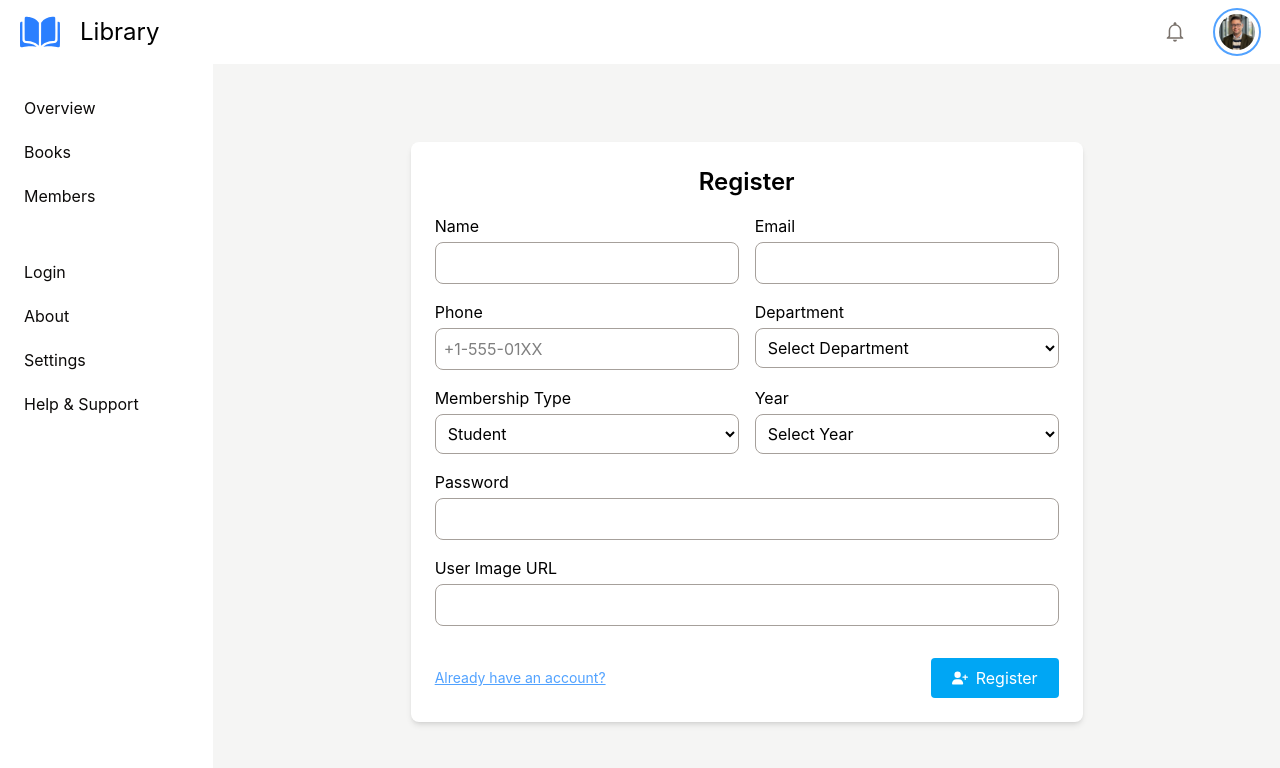
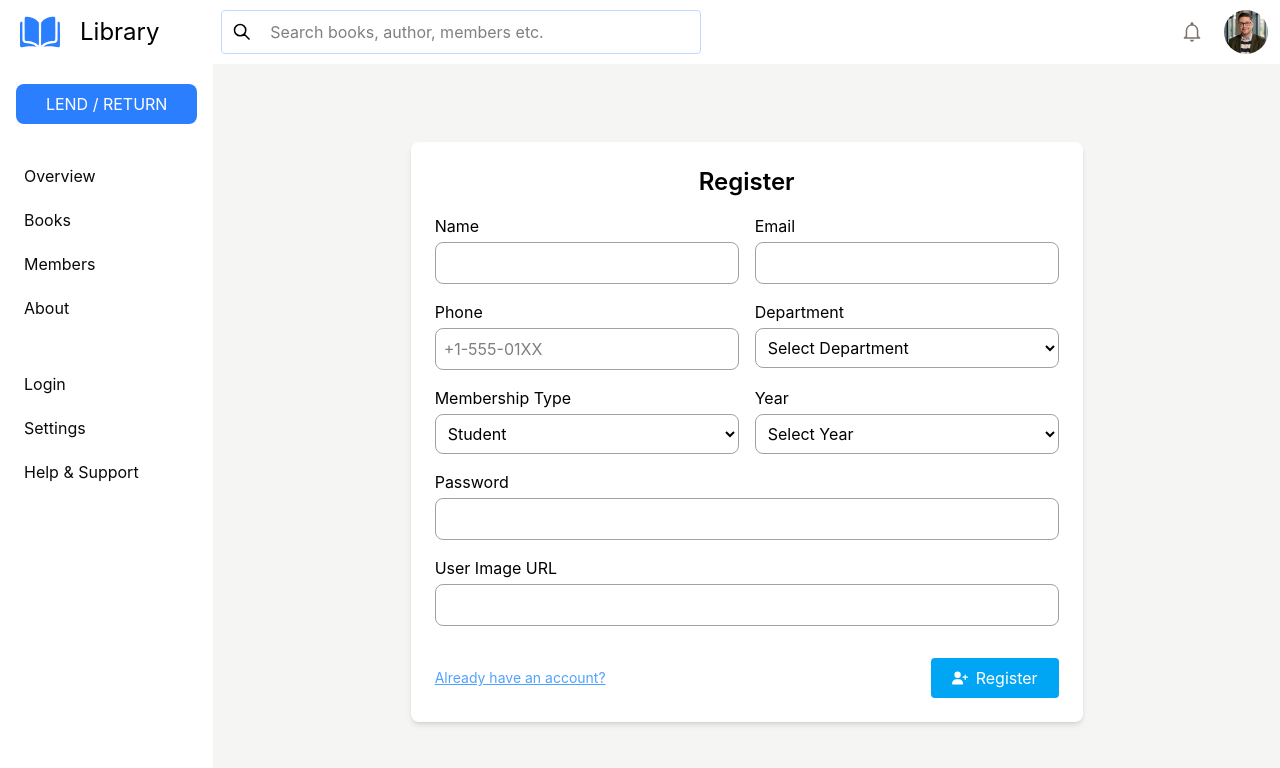
Before and after one commit to BRajendra10/Library-management-system, a React (Vite) app: page /register in a window 1280 px wide. Shown: the top 768 px of the page. Built offline with nearby package versions, Linux system fonts and the light colour scheme; no server answers.

Commit message:
add members data temp

```diff
--- a/src/components/Member.jsx
+++ b/src/components/Member.jsx
@@ -1,12 +1,33 @@
 import React from 'react'
 
-function Member({data}) {
-    console.log(data);
+function Member({ data }) {
+  const { id, userImage, name, email, phone, lastVisited, department, year, fineDue } = data;
+
+  console.log(userImage);
 
   return (
-    <div className="w-full h-[5rem] grid grid-cols-20">
-        <div className="col-span-3 bg-red-200"></div>
-    </div>
+    <ul className="w-full h-[4rem] grid grid-cols-25 text-sm/6 p-2 gap-1 bg-stone-100" key={id}>
+      <li className="flex items-center text-stone-500">
+        <input className="w-4 h-4" type="checkbox" name="select-all-member" id="select-all-member" />
+      </li>
+      <li className="col-span-5 flex items-center gap-2 text-stone-500">
+        <img className="w-9 h-9 rounded-full" src={userImage} alt="" />
+        <div className="flex flex-col">
+          <span>{name}</span>
+          <span className="text-sm truncate">{email}</span>
+        </div>
+      </li>
+      <li className="col-span-2 flex items-center text-stone-500">ID {id}</li>
+      <li className="col-span-3 flex items-center text-stone-500">{phone}</li>
+      <li className="col-span-3 flex items-center text-stone-500">{lastVisited}</li>
+      <li className="col-span-3 flex items-center text-stone-500">{department}</li>
+      <li className="col-span-2 flex items-center text-stone-500">{year}</li>
+      <li className="col-span-3 flex items-center text-stone-500">{fineDue}</li>
+      <li className="col-span-3 flex items-center gap-2 text-stone-500">
+        <button className="px-2 py-1 text-black bg-blue-200 rounded-sm">edit</button>
+        <button className="px-2 py-1 text-black bg-blue-200 rounded-sm">delet</button>
+      </li>
+    </ul>
   )
 }
 
--- a/src/screens/Dashboard.jsx
+++ b/src/screens/Dashboard.jsx
@@ -12,6 +12,7 @@ import { NavLink } from "react-router-dom";
 import { useSelector, useDispatch } from 'react-redux'
 import { SidebarContext } from '../context/sidebarContext';
 import { updateLoginData } from '../features/LoginSlice';
+import { GrSearch } from "react-icons/gr";
 
 function Dashboard() {
     const { isLogedIn } = useSelector((state) => state.login);
@@ -94,9 +95,9 @@ function Dashboard() {
                     <span className="text-2xl">Library</span>
                 </div>
 
-                {/* <div className="w-full flex justify-center items-center px-4 py-2">
+                <div className="w-full flex justify-center items-center px-4 py-2">
                     <button className="w-full p-2 rounded-lg uppercase text-white bg-blue-500 hover:bg-blue-400">Lend / return</button>
-                </div> */}
+                </div>
 
                 <nav className="flex flex-col justify-center gap-1 p-3">
                     <NavLink
@@ -108,6 +109,9 @@ function Dashboard() {
                     <NavLink
                         className={({ isActive }) => `text-stone-950 hover:bg-blue-500 hover:text-white duration-300 text-base rounded-lg p-2 px-3 ${isActive ? "bg-blue-500 text-white" : ""}`}
                         to={"/members"}>Members</NavLink>
+                    <NavLink
+                        className={({ isActive }) => `text-stone-950 hover:bg-blue-500 hover:text-white duration-300 text-base rounded-lg p-2 px-3 ${isActive ? "bg-blue-500 text-white" : ""}`}
+                        to={"/about"}>About</NavLink>
                 </nav>
 
                 {/* Navigation */}
@@ -116,9 +120,6 @@ function Dashboard() {
                         <NavLink
                             className={({ isActive }) => `text-stone-950 hover:bg-blue-500 hover:text-white duration-300 text-base rounded-lg p-2 px-3 ${isActive ? "bg-blue-500 text-white" : ""}`}
                             to={"/login"}>Login</NavLink>}
-                    <NavLink
-                        className={({ isActive }) => `text-stone-950 hover:bg-blue-500 hover:text-white duration-300 text-base rounded-lg p-2 px-3 ${isActive ? "bg-blue-500 text-white" : ""}`}
-                        to={"/about"}>About</NavLink>
                     <NavLink
                         className={({ isActive }) => `text-stone-950 hover:bg-blue-500 hover:text-white duration-300 text-base rounded-lg p-2 px-3 ${isActive ? "bg-blue-500 text-white" : ""}`}
                         to={"/settings"}>Settings</NavLink>
@@ -164,14 +165,23 @@ function Dashboard() {
             <div className="col-span-26 md:col-span-28 lg:col-span-24 xl:col-span-25 2xl:col-span-26 min-h-screen flex flex-col bg-white">
 
                 {/* right top navigation */}
-                <div className="w-full h-[4rem] flex justify-end items-center p-2">
-                    <div className="w-[8rem] flex justify-evenly items-center gap-2">
+                <div className="w-full h-[4rem] flex justify-between items-center p-2">
+                    <div className="w-[30rem] h-[2.7rem] flex flex-start items-center border border-blue-200 rounded-sm">
+                        <div className="w-10 h-full flex justify-center items-center p-1"><GrSearch className="text-lg" /></div>
+                        <input className="w-90 h-full py-1 px-2 outline-none" type="text" placeholder="Search books, author, members etc." />
+                    </div>
+
+                    <div className="w-fit flex justify-evenly items-center gap-2">
                         <button className="p-2 text-stone-500 hover:text-stone-950 duration-300">
                             <IoMdNotificationsOutline className="text-2xl font-normal" />
                         </button>
 
-                        <div className="w-12 h-12 rounded-full border-2 border-blue-400 p-1">
-                            <img className="w-full h-full object-cover rounded-full" src={user} alt="curr-user" />
+                        <div className="w-fit h-full flex justify-start gap-2 p-1">
+                            <img className="w-11 h-11 object-cover rounded-full" src={user} alt="curr-user" />
+                            {/* <div className="w-[10rem] overflow-hidden">
+                                <h3>{login[0]?.name}</h3>
+                                <span className="truncate">{login[0]?.email}</span>
+                            </div> */}
                         </div>
                     </div>
                 </div>
--- a/src/screens/Members.jsx
+++ b/src/screens/Members.jsx
@@ -9,8 +9,9 @@ function Members() {
   const { members } = useSelector((state) => state.members);
 
   return (
+    <div className="w-full h-full px-2">
       <div className="w-full h-220 flex flex-col items-center border border-blue-200 bg-blue-100/40 rounded-lg">
-      <div className="w-full h-[3.8rem] grid grid-cols-20">
+        <div className="w-full min-h-[3.5rem] grid grid-cols-20">
           <nav className="col-span-5 2xl:col-span-3 grid grid-cols-2">
             <NavLink className="flex justify-center hover:bg-blue-200 items-center">Students</NavLink>
             <NavLink className="flex justify-center hover:bg-blue-200 items-center">Admin</NavLink>
@@ -18,20 +19,24 @@ function Members() {
 
           <button className="col-end-21 col-span-2 uppercase text-blue-700 hover:bg-blue-300/50 bg-blue-300"> + add member </button>
         </div>
-      <div className="w-full h-full bg-white rounded-lg">
-        {/* <div className="w-full h-[3.8rem] grid grid-cols-20">
-          <div className="col-span-5 grid grid-cols-12 p-2 py-3">
-            <div className="col-span-1 flex justify-center items-center rounded-l-lg bg-gray-200">
-              <LuSearch className="text-xl" />
+        <div className="w-full h-full bg-white rounded-lg overflow-scroll">
+          <ul className="w-full h-[3rem] grid grid-cols-25 text-sm/6 p-2 gap-1 bg-white z-5">
+            <li className="flex items-center text-stone-500">
+              <input className="w-4 h-4" type="checkbox" name="select-all-member" id="select-all-member" />
+            </li>
+            <li className="col-span-5 flex items-center text-stone-500">Name & Email </li>
+            <li className="col-span-2 flex items-center text-stone-500">Member ID</li>
+            <li className="col-span-3 flex items-center text-stone-500">Phone number</li>
+            <li className="col-span-3 flex items-center text-stone-500">Last visited</li>
+            <li className="col-span-3 flex items-center text-stone-500">Department</li>
+            <li className="col-span-2 flex items-center text-stone-500">Year</li>
+            <li className="col-span-3 flex items-center text-stone-500">Fine Due</li>
+            <li className="col-span-3 flex items-center text-stone-500">Actions</li>
+          </ul>
+          <div className="w-full h-full flex flex-col gap-1 overflow-scroll z-3">
+            {members.map((el) => <Member data={el} />)}
           </div>
-            <input className="col-span-11 border-1 border-black rounded-lg outline-none p-2" type="text" name="" id="" />
         </div>
-
-          <div className="col-end-21 col-span-2 bg-red-400"></div>
-        </div> */}
-        {/* <div className="w-full h-[20rem]">
-          {members.map((el) => <Member data={el} /> )}
-        </div> */}
       </div>
     </div>
   )
--- a/src/screens/Overview.jsx
+++ b/src/screens/Overview.jsx
@@ -29,7 +29,7 @@ function Overview() {
 
       {/* card one container */}
       <div className="col-span-12 h-[20rem] p-5 overflow-x-auto">
-        <div className="flex gap-5 min-w-max xl:grid xl:grid-cols-3 xl:gap-5 xl:overflow-x-visible">
+        <div className="h-full flex gap-5 min-w-max xl:grid xl:grid-cols-3 xl:gap-5 xl:overflow-x-visible">
 
           {/* Card 1 */}
           <div className="min-w-[25rem]">
```
Lines whose indentation alone changed are shown as unchanged.
